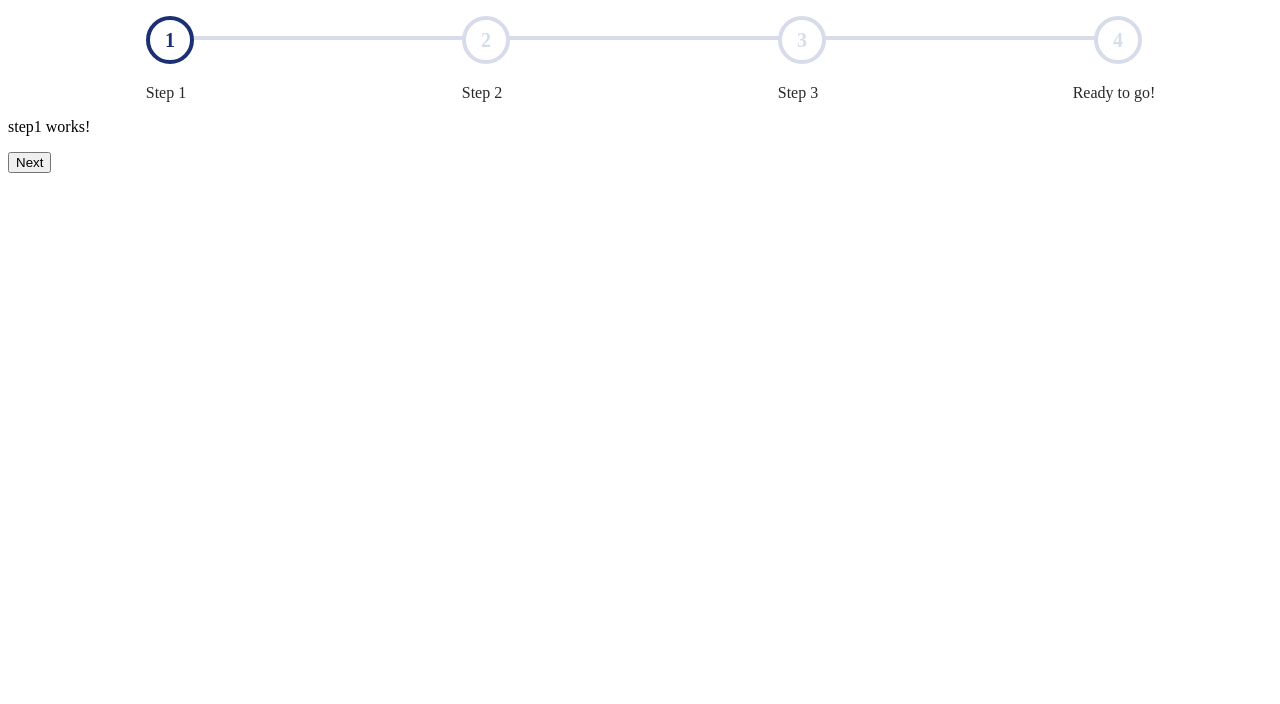
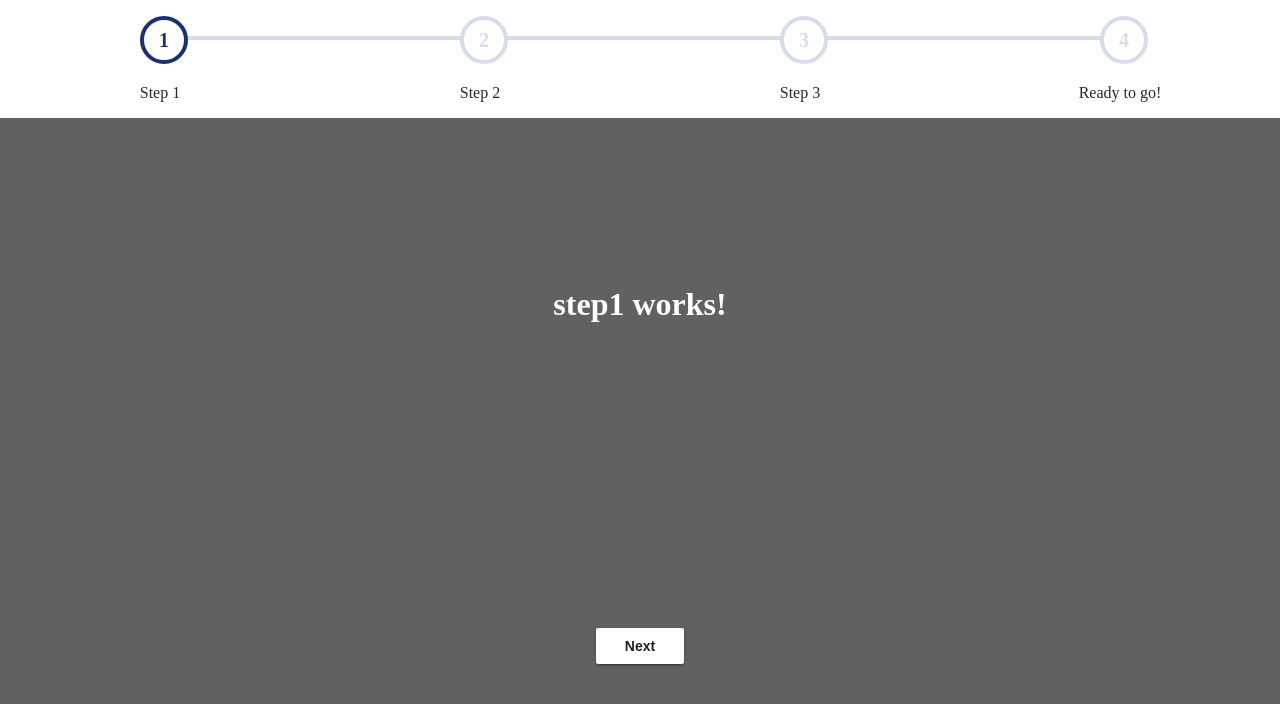
Before and after one commit to danidelgadoz/ngx-wizard, an Angular app: page /step1 in a window 1280 px wide. Shown: the top 704 px of the page. Built offline with nearby package versions, Linux system fonts and the light colour scheme.

Commit message:
global styles added for routing demo

```diff
--- a/src/app/pages/step1/step1.component.html
+++ b/src/app/pages/step1/step1.component.html
@@ -3,4 +3,3 @@
 </p>
 
 <button routerLink="/step2">Next</button>
-<!-- <button (click)="nextWizardStep()">Next</button> -->
--- a/src/app/wizard/wizard.service.ts
+++ b/src/app/wizard/wizard.service.ts
@@ -10,9 +10,9 @@ export class WizardService {
 
   constructor() { }
 
-  sendStep(_step: number) {
-    this.step = _step;
-    this.subject.next(_step);
+  sendStep(_index: number) {
+    this.step = _index;
+    this.subject.next(_index);
   }
 
   getStep(): Observable<number> {
--- a/src/styles.scss
+++ b/src/styles.scss
@@ -1 +1,45 @@
 /* You can add global styles to this file, and also import other style files */
+body {
+  overflow: hidden;
+  max-width: 100%;
+  max-height: 100%;
+  margin: 0;
+  padding: 0;
+}
+
+body, html, app-root {
+  height: 100%;
+  min-height: 100%;
+  position: relative;
+  display: flex;
+  flex-direction: column;
+}
+
+app-step1, app-step2, app-step3, app-step4 {
+  display: flex;
+  flex-direction: column;
+  justify-content: space-around;
+  align-items: center;
+  flex: 1;
+  background-color: #616161;
+  color: #fff;
+
+  p {
+    font-size: 32px;
+    font-weight: bold;
+  }
+
+  button {
+    font-size: 14px;
+    font-weight: bold;
+    color: rgba(0,0,0,.87);
+    background-color: #fff;
+    box-shadow: 0 3px 1px -2px rgba(0,0,0,.2), 0 2px 2px 0 rgba(0,0,0,.14), 0 1px 5px 0 rgba(0,0,0,.12);
+    border: none;
+    margin: 0;
+    min-width: 88px;
+    line-height: 36px;
+    padding: 0 16px;
+    border-radius: 2px;
+  }
+}
```
